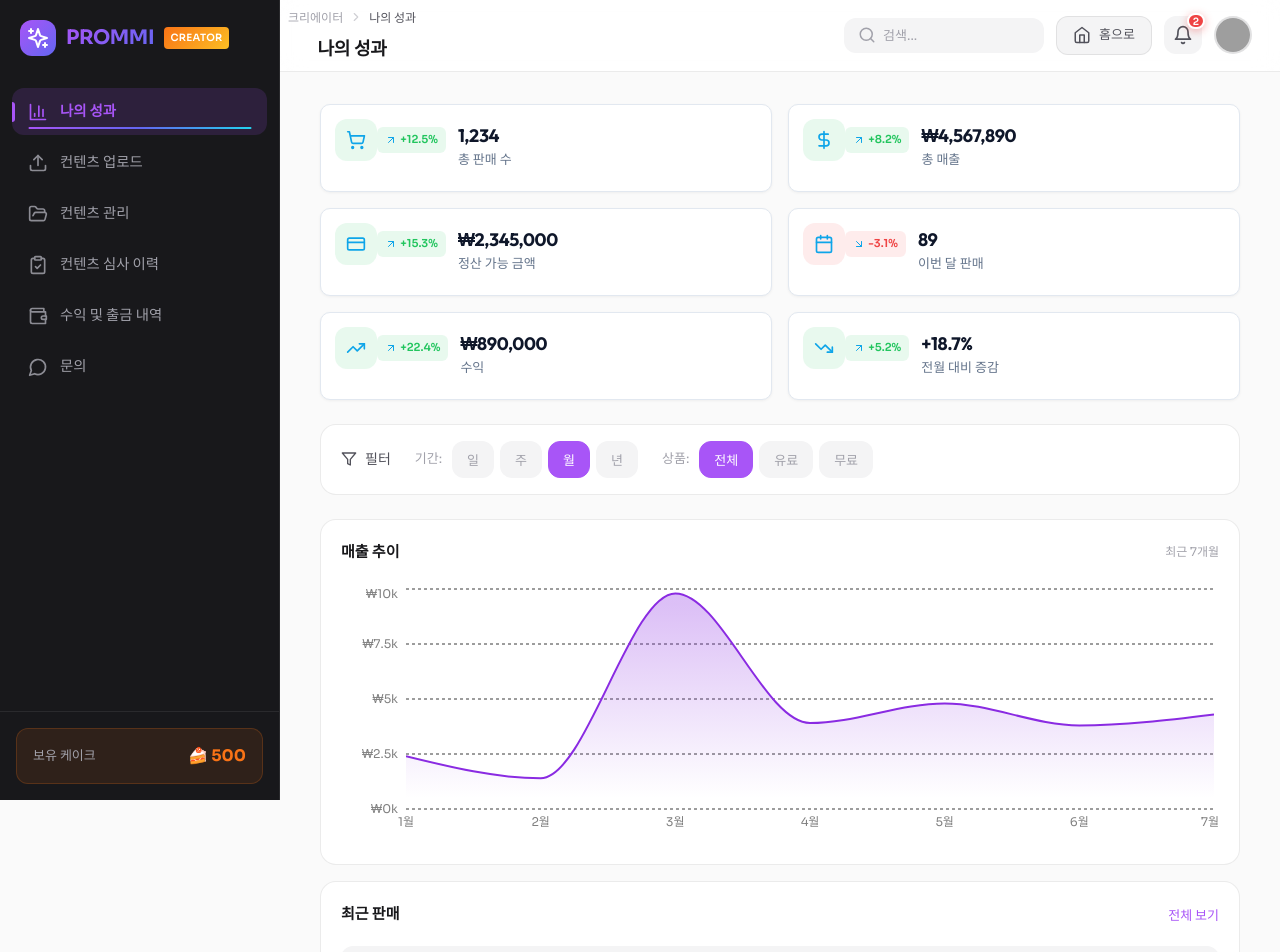
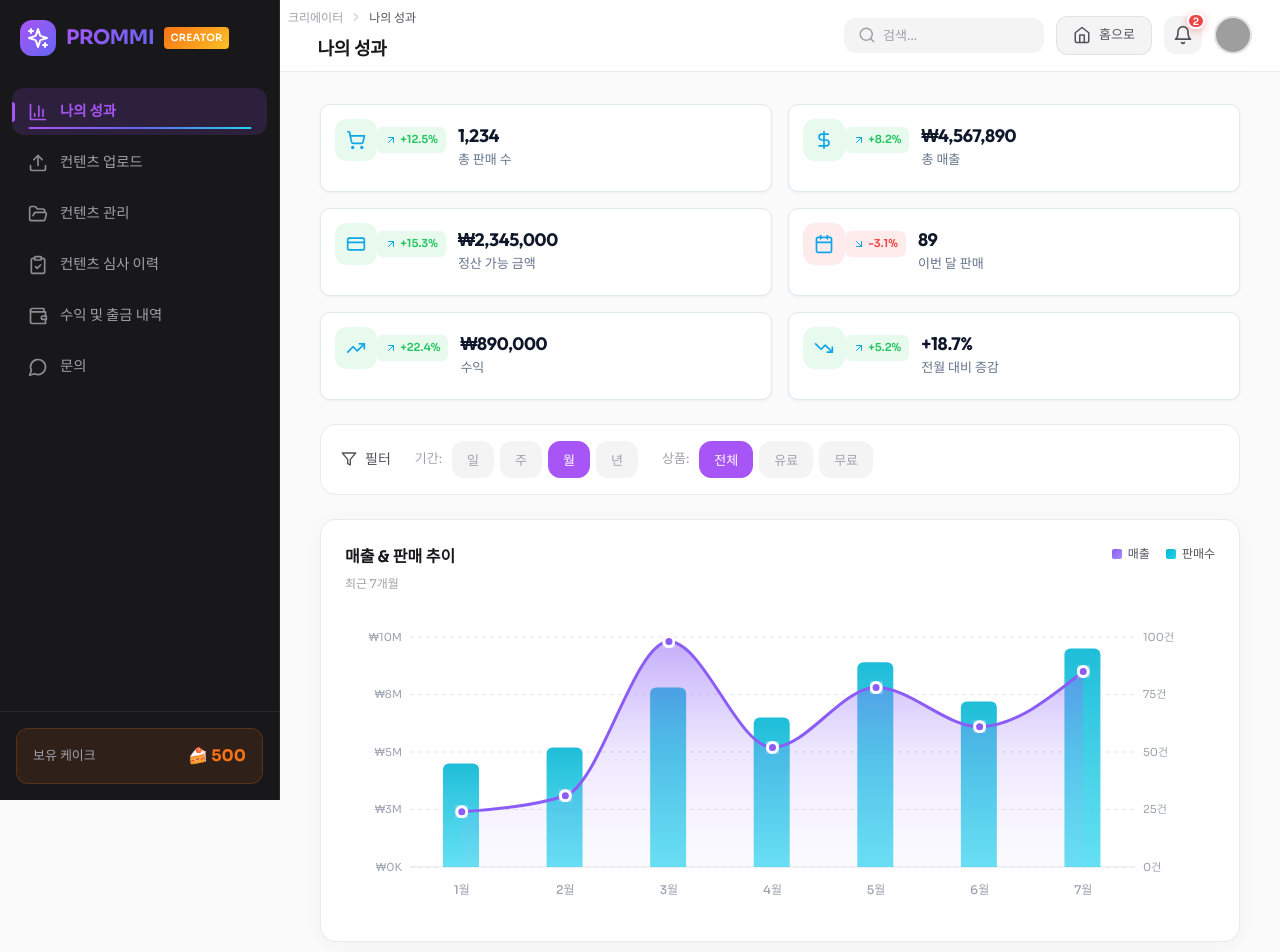
Before and after one commit to jinnyfruit/testtest, a React (Vite) app: page /creator/performance in a window 1280 px wide. Shown: the top 952 px of the page. Built offline with nearby package versions, Linux system fonts and the light colour scheme; grey boxes are pictures that could not be loaded.

Commit message:
매출 추이 차트 개선: 바/라인 복합 차트, 세련된 그라데이션 및 툴팁 디자인

```diff
--- a/src/pages/MyPerformance.css
+++ b/src/pages/MyPerformance.css
@@ -154,25 +154,60 @@
   background: var(--bg-card);
   border: 1px solid var(--border-primary);
   border-radius: var(--radius-lg);
-  padding: 1.25rem;
+  padding: 1.5rem;
+  box-shadow: 0 4px 20px rgba(0, 0, 0, 0.03);
 }
 
 .chart-header {
   display: flex;
-  align-items: center;
+  align-items: flex-start;
   justify-content: space-between;
-  margin-bottom: 1.25rem;
+  margin-bottom: 1.5rem;
+}
+
+.chart-title-group {
+  display: flex;
+  flex-direction: column;
+  gap: 0.25rem;
 }
 
 .chart-title {
-  font-size: 0.9375rem;
-  font-weight: 600;
+  font-size: 1rem;
+  font-weight: 700;
   color: var(--text-light-primary);
 }
 
 .chart-period {
   font-size: 0.75rem;
   color: var(--text-tertiary);
+}
+
+.chart-legend {
+  display: flex;
+  align-items: center;
+  gap: 1rem;
+}
+
+.legend-item {
+  display: flex;
+  align-items: center;
+  gap: 0.375rem;
+  font-size: 0.75rem;
+  color: var(--text-light-secondary);
+}
+
+.legend-dot {
+  width: 10px;
+  height: 10px;
+  border-radius: 2px;
+}
+
+.legend-dot.revenue {
+  background: linear-gradient(135deg, #8b5cf6 0%, #a78bfa 100%);
+}
+
+.legend-dot.sales {
+  background: linear-gradient(135deg, #06b6d4 0%, #22d3ee 100%);
 }
 
 .view-all-btn {
@@ -187,7 +222,72 @@
 }
 
 .chart-body {
-  height: 260px;
+  height: 300px;
+}
+
+/* Custom Tooltip */
+.custom-tooltip {
+  background: linear-gradient(135deg, #1e1b4b 0%, #312e81 100%);
+  border: 1px solid rgba(139, 92, 246, 0.3);
+  border-radius: 16px;
+  padding: 16px 20px;
+  box-shadow: 0 20px 50px rgba(0, 0, 0, 0.4),
+              0 0 30px rgba(139, 92, 246, 0.2);
+  backdrop-filter: blur(10px);
+  min-width: 180px;
+}
+
+.tooltip-label {
+  font-size: 0.875rem;
+  font-weight: 700;
+  color: #fff;
+  margin-bottom: 12px;
+  padding-bottom: 10px;
+  border-bottom: 1px solid rgba(139, 92, 246, 0.3);
+  letter-spacing: -0.01em;
+}
+
+.tooltip-items {
+  display: flex;
+  flex-direction: column;
+  gap: 10px;
+}
+
+.tooltip-item {
+  display: flex;
+  align-items: center;
+  gap: 10px;
+  font-size: 0.8125rem;
+}
+
+.tooltip-item .tooltip-dot {
+  width: 10px;
+  height: 10px;
+  border-radius: 3px;
+  box-shadow: 0 0 8px currentColor;
+}
+
+.tooltip-item.revenue .tooltip-dot {
+  background: linear-gradient(135deg, #8b5cf6 0%, #a78bfa 100%);
+  box-shadow: 0 0 8px rgba(139, 92, 246, 0.6);
+}
+
+.tooltip-item.sales .tooltip-dot {
+  background: linear-gradient(135deg, #06b6d4 0%, #22d3ee 100%);
+  box-shadow: 0 0 8px rgba(6, 182, 212, 0.6);
+}
+
+.tooltip-name {
+  color: rgba(255, 255, 255, 0.7);
+  min-width: 36px;
+  font-weight: 500;
+}
+
+.tooltip-value {
+  color: #fff;
+  font-weight: 700;
+  margin-left: auto;
+  font-family: 'Outfit', sans-serif;
 }
 
 /* Recent Sales */
--- a/src/pages/MyPerformance.jsx
+++ b/src/pages/MyPerformance.jsx
@@ -10,20 +10,34 @@ import {
   Calendar,
   ArrowUpRight,
   ArrowDownRight,
-  Filter
+  Filter,
+  BarChart3,
+  LineChart as LineChartIcon
 } from 'lucide-react'
-import { LineChart, Line, XAxis, YAxis, CartesianGrid, Tooltip, ResponsiveContainer, AreaChart, Area } from 'recharts'
+import {
+  XAxis,
+  YAxis,
+  CartesianGrid,
+  Tooltip,
+  ResponsiveContainer,
+  AreaChart,
+  Area,
+  BarChart,
+  Bar,
+  ComposedChart,
+  Line
+} from 'recharts'
 import './MyPerformance.css'
 
 // 샘플 데이터
 const salesData = [
-  { name: '1월', sales: 4000, revenue: 2400 },
-  { name: '2월', sales: 3000, revenue: 1398 },
-  { name: '3월', sales: 2000, revenue: 9800 },
-  { name: '4월', sales: 2780, revenue: 3908 },
-  { name: '5월', sales: 1890, revenue: 4800 },
-  { name: '6월', sales: 2390, revenue: 3800 },
-  { name: '7월', sales: 3490, revenue: 4300 },
+  { name: '1월', sales: 45, revenue: 2400 },
+  { name: '2월', sales: 52, revenue: 3100 },
+  { name: '3월', sales: 78, revenue: 9800 },
+  { name: '4월', sales: 65, revenue: 5200 },
+  { name: '5월', sales: 89, revenue: 7800 },
+  { name: '6월', sales: 72, revenue: 6100 },
+  { name: '7월', sales: 95, revenue: 8500 },
 ]
 
 const recentSales = [
@@ -32,6 +46,30 @@ const recentSales = [
   { id: 3, title: '판타지 풍경 일러스트', price: 25000, date: '1일 전', buyer: 'art***' },
   { id: 4, title: '포토리얼 인물 사진', price: 12000, date: '2일 전', buyer: 'photo***' },
 ]
+
+// Custom Tooltip Component
+const CustomTooltip = ({ active, payload, label }) => {
+  if (active && payload && payload.length) {
+    return (
+      <div className="custom-tooltip">
+        <p className="tooltip-label">{label}</p>
+        <div className="tooltip-items">
+          <div className="tooltip-item revenue">
+            <span className="tooltip-dot"></span>
+            <span className="tooltip-name">매출</span>
+            <span className="tooltip-value">₩{((payload[1]?.value || 0) * 1000).toLocaleString()}</span>
+          </div>
+          <div className="tooltip-item sales">
+            <span className="tooltip-dot"></span>
+            <span className="tooltip-name">판매</span>
+            <span className="tooltip-value">{payload[0]?.value || 0}건</span>
+          </div>
+        </div>
+      </div>
+    )
+  }
+  return null
+}
 
 function StatCard({ icon: Icon, title, value, change, changeType, delay }) {
   const isPositive = changeType === 'positive'
@@ -165,52 +203,94 @@ function MyPerformance() {
           transition={{ delay: 0.25, duration: 0.4 }}
         >
           <div className="chart-header">
-            <h3 className="chart-title">매출 추이</h3>
-            <span className="chart-period">최근 7개월</span>
+            <div className="chart-title-group">
+              <h3 className="chart-title">매출 & 판매 추이</h3>
+              <span className="chart-period">최근 7개월</span>
+            </div>
+            <div className="chart-legend">
+              <div className="legend-item">
+                <span className="legend-dot revenue"></span>
+                <span>매출</span>
+              </div>
+              <div className="legend-item">
+                <span className="legend-dot sales"></span>
+                <span>판매수</span>
+              </div>
+            </div>
           </div>
           <div className="chart-body">
-            <ResponsiveContainer width="100%" height={260}>
-              <AreaChart data={salesData}>
+            <ResponsiveContainer width="100%" height={300}>
+              <ComposedChart data={salesData} margin={{ top: 20, right: 30, bottom: 20, left: 10 }}>
                 <defs>
                   <linearGradient id="colorRevenue" x1="0" y1="0" x2="0" y2="1">
-                    <stop offset="5%" stopColor="#8a2be2" stopOpacity={0.3}/>
-                    <stop offset="95%" stopColor="#8a2be2" stopOpacity={0}/>
+                    <stop offset="0%" stopColor="#8b5cf6" stopOpacity={0.5}/>
+                    <stop offset="50%" stopColor="#a78bfa" stopOpacity={0.2}/>
+                    <stop offset="100%" stopColor="#c4b5fd" stopOpacity={0.05}/>
                   </linearGradient>
+                  <linearGradient id="colorSales" x1="0" y1="0" x2="0" y2="1">
+                    <stop offset="0%" stopColor="#06b6d4" stopOpacity={0.9}/>
+                    <stop offset="100%" stopColor="#22d3ee" stopOpacity={0.7}/>
+                  </linearGradient>
+                  <filter id="glow">
+                    <feGaussianBlur stdDeviation="3" result="coloredBlur"/>
+                    <feMerge>
+                      <feMergeNode in="coloredBlur"/>
+                      <feMergeNode in="SourceGraphic"/>
+                    </feMerge>
+                  </filter>
                 </defs>
-                <CartesianGrid strokeDasharray="3 3" stroke="#3a3a3a" vertical={false} />
+                <CartesianGrid strokeDasharray="4 4" stroke="#e5e7eb" vertical={false} />
                 <XAxis
                   dataKey="name"
-                  stroke="#808080"
+                  stroke="#9ca3af"
                   fontSize={12}
+                  fontWeight={500}
+                  tickLine={false}
+                  axisLine={{ stroke: '#e5e7eb', strokeWidth: 1 }}
+                  dy={10}
+                />
+                <YAxis
+                  yAxisId="left"
+                  stroke="#9ca3af"
+                  fontSize={11}
                   tickLine={false}
                   axisLine={false}
+                  tickFormatter={(value) => value >= 1000 ? `₩${(value/1000).toFixed(0)}M` : `₩${value}K`}
+                  width={55}
                 />
                 <YAxis
-                  stroke="#808080"
-                  fontSize={12}
+                  yAxisId="right"
+                  orientation="right"
+                  stroke="#9ca3af"
+                  fontSize={11}
                   tickLine={false}
                   axisLine={false}
-                  tickFormatter={(value) => `₩${value / 1000}k`}
+                  tickFormatter={(value) => `${value}건`}
+                  width={50}
                 />
                 <Tooltip
-                  contentStyle={{
-                    background: '#1a1a1a',
-                    border: '1px solid #3a3a3a',
-                    borderRadius: '8px',
-                    boxShadow: '0 4px 6px -1px rgba(0, 0, 0, 0.3)'
-                  }}
-                  labelStyle={{ color: '#e0e0e0', fontWeight: 600 }}
-                  itemStyle={{ color: '#b0b0b0' }}
+                  content={<CustomTooltip />}
+                  cursor={{ fill: 'rgba(139, 92, 246, 0.05)' }}
+                />
+                <Bar
+                  yAxisId="right"
+                  dataKey="sales"
+                  fill="url(#colorSales)"
+                  radius={[6, 6, 0, 0]}
+                  barSize={36}
                 />
                 <Area
+                  yAxisId="left"
                   type="monotone"
                   dataKey="revenue"
-                  stroke="#8a2be2"
-                  strokeWidth={2}
+                  stroke="#8b5cf6"
+                  strokeWidth={3}
                   fillOpacity={1}
                   fill="url(#colorRevenue)"
+                  dot={{ fill: '#8b5cf6', strokeWidth: 3, r: 5, stroke: '#fff', filter: 'url(#glow)' }}
+                  activeDot={{ r: 8, stroke: '#8b5cf6', strokeWidth: 3, fill: '#fff' }}
                 />
-              </AreaChart>
+              </ComposedChart>
             </ResponsiveContainer>
           </div>
         </motion.div>
```
